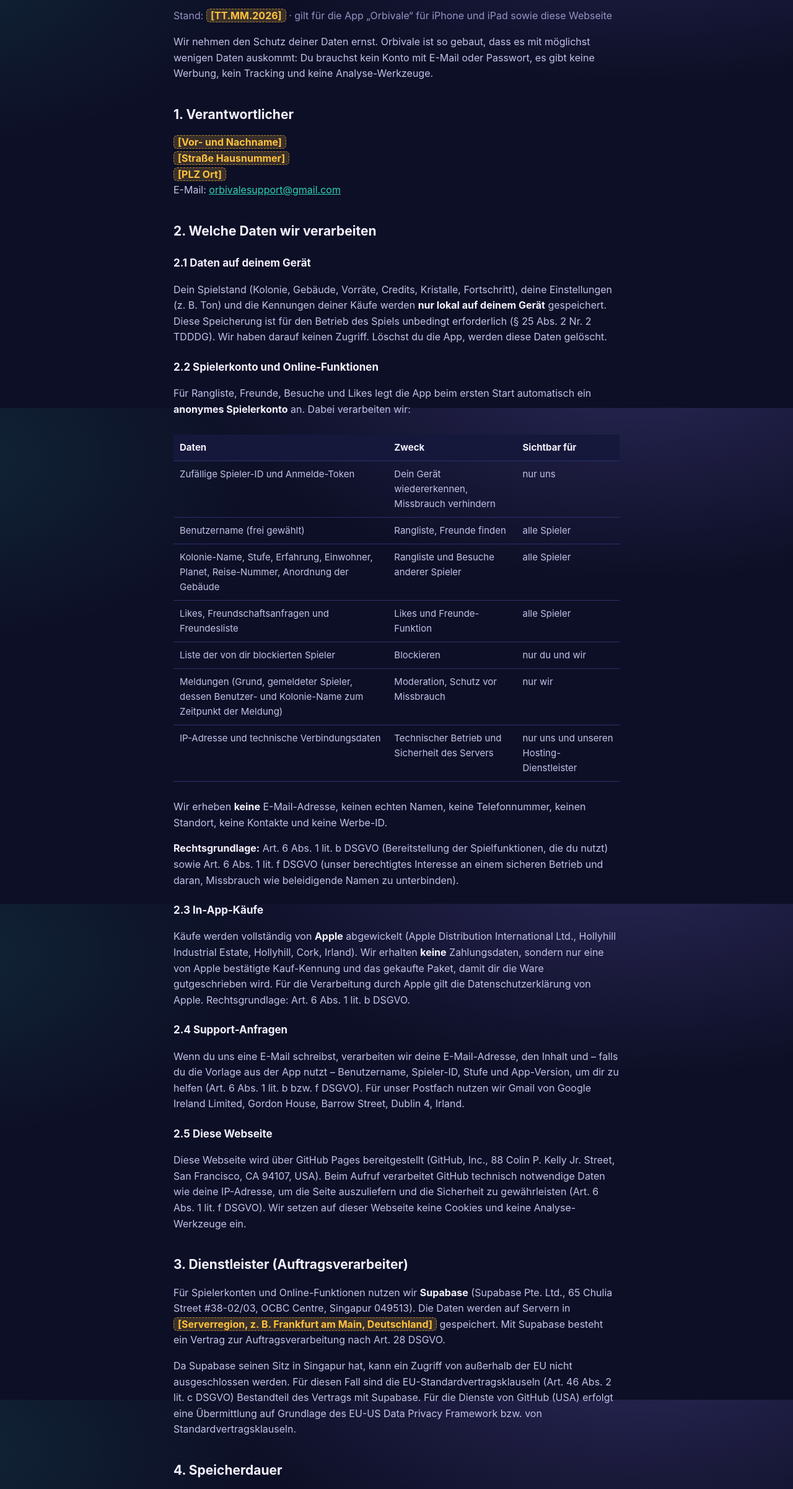
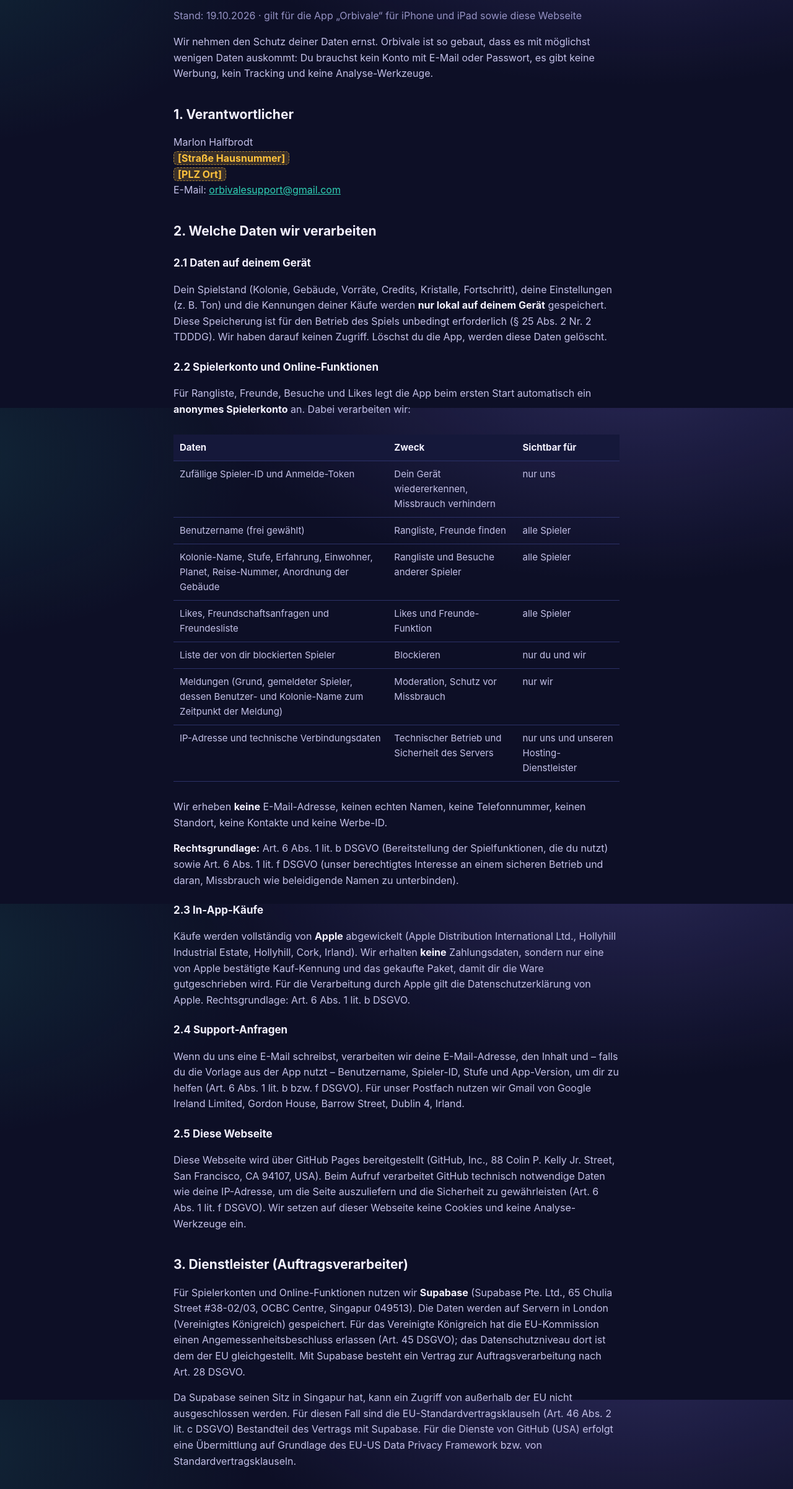
Before and after one commit to orbivale/orbivale, a plain HTML site: page datenschutz.html in a window 1280 px wide. Shown: the part 142-2544 px from the top of the page at 62% size. Drawn offline with Linux system fonts and the light colour scheme.

Commit message:
Add files via upload

```diff
--- a/datenschutz.html
+++ b/datenschutz.html
@@ -17,12 +17,12 @@
 
 <main><div class="wrap">
   <h1>Datenschutzerklärung</h1>
-  <p class="muted">Stand: <span class="todo">[TT.MM.2026]</span> · gilt für die App „Orbivale“ für iPhone und iPad sowie diese Webseite</p>
+  <p class="muted">Stand: 19.10.2026 · gilt für die App „Orbivale“ für iPhone und iPad sowie diese Webseite</p>
 
   <p>Wir nehmen den Schutz deiner Daten ernst. Orbivale ist so gebaut, dass es mit möglichst wenigen Daten auskommt: Du brauchst kein Konto mit E-Mail oder Passwort, es gibt keine Werbung, kein Tracking und keine Analyse-Werkzeuge.</p>
 
   <h2>1. Verantwortlicher</h2>
-  <p><span class="todo">[Vor- und Nachname]</span><br>
+  <p>Marlon Halfbrodt<br>
   <span class="todo">[Straße Hausnummer]</span><br>
   <span class="todo">[PLZ Ort]</span><br>
   E-Mail: <a href="mailto:orbivalesupport@gmail.com">orbivalesupport@gmail.com</a></p>
@@ -57,7 +57,7 @@
   <p>Diese Webseite wird über GitHub Pages bereitgestellt (GitHub, Inc., 88 Colin P. Kelly Jr. Street, San Francisco, CA 94107, USA). Beim Aufruf verarbeitet GitHub technisch notwendige Daten wie deine IP-Adresse, um die Seite auszuliefern und die Sicherheit zu gewährleisten (Art.&nbsp;6 Abs.&nbsp;1 lit.&nbsp;f DSGVO). Wir setzen auf dieser Webseite keine Cookies und keine Analyse-Werkzeuge ein.</p>
 
   <h2>3. Dienstleister (Auftragsverarbeiter)</h2>
-  <p>Für Spielerkonten und Online-Funktionen nutzen wir <strong>Supabase</strong> (Supabase Pte. Ltd., 65 Chulia Street #38-02/03, OCBC Centre, Singapur 049513). Die Daten werden auf Servern in <span class="todo">[Serverregion, z.&nbsp;B. Frankfurt am Main, Deutschland]</span> gespeichert. Mit Supabase besteht ein Vertrag zur Auftragsverarbeitung nach Art.&nbsp;28 DSGVO.</p>
+  <p>Für Spielerkonten und Online-Funktionen nutzen wir <strong>Supabase</strong> (Supabase Pte. Ltd., 65 Chulia Street #38-02/03, OCBC Centre, Singapur 049513). Die Daten werden auf Servern in London (Vereinigtes Königreich) gespeichert. Für das Vereinigte Königreich hat die EU-Kommission einen Angemessenheitsbeschluss erlassen (Art.&nbsp;45 DSGVO); das Datenschutzniveau dort ist dem der EU gleichgestellt. Mit Supabase besteht ein Vertrag zur Auftragsverarbeitung nach Art.&nbsp;28 DSGVO.</p>
   <p>Da Supabase seinen Sitz in Singapur hat, kann ein Zugriff von außerhalb der EU nicht ausgeschlossen werden. Für diesen Fall sind die EU-Standardvertragsklauseln (Art.&nbsp;46 Abs.&nbsp;2 lit.&nbsp;c DSGVO) Bestandteil des Vertrags mit Supabase. Für die Dienste von GitHub (USA) erfolgt eine Übermittlung auf Grundlage des EU-US Data Privacy Framework bzw. von Standardvertragsklauseln.</p>
 
   <h2>4. Speicherdauer</h2>
@@ -73,7 +73,7 @@
 
   <h2>6. Deine Rechte</h2>
   <p>Du hast das Recht auf Auskunft (Art.&nbsp;15 DSGVO), Berichtigung (Art.&nbsp;16), Löschung (Art.&nbsp;17), Einschränkung der Verarbeitung (Art.&nbsp;18), Datenübertragbarkeit (Art.&nbsp;20) und Widerspruch gegen Verarbeitungen auf Grundlage berechtigter Interessen (Art.&nbsp;21). Schreib uns dazu einfach eine E-Mail.</p>
-  <p>Außerdem kannst du dich bei einer Datenschutz-Aufsichtsbehörde beschweren, z.&nbsp;B. bei der für uns zuständigen Behörde: <span class="todo">[Landesdatenschutzbehörde deines Bundeslandes]</span>.</p>
+  <p>Außerdem kannst du dich bei einer Datenschutz-Aufsichtsbehörde beschweren, z.&nbsp;B. bei der für uns zuständigen Behörde: Bayerisches Landesamt für Datenschutzaufsicht (BayLDA), Promenade 18, 91522 Ansbach, <a href="https://www.lda.bayern.de" rel="noopener">www.lda.bayern.de</a>.</p>
 
   <h2>7. Kinder</h2>
   <p>Orbivale enthält keine Werbung und keinen Chat. Andere Spieler sehen nur Benutzername, Kolonie-Name und die Kolonie selbst. Bitte wähle als Benutzernamen nicht deinen echten Namen.</p>
```
Also changed, not shown: impressum.html (+2 -2 lines).
